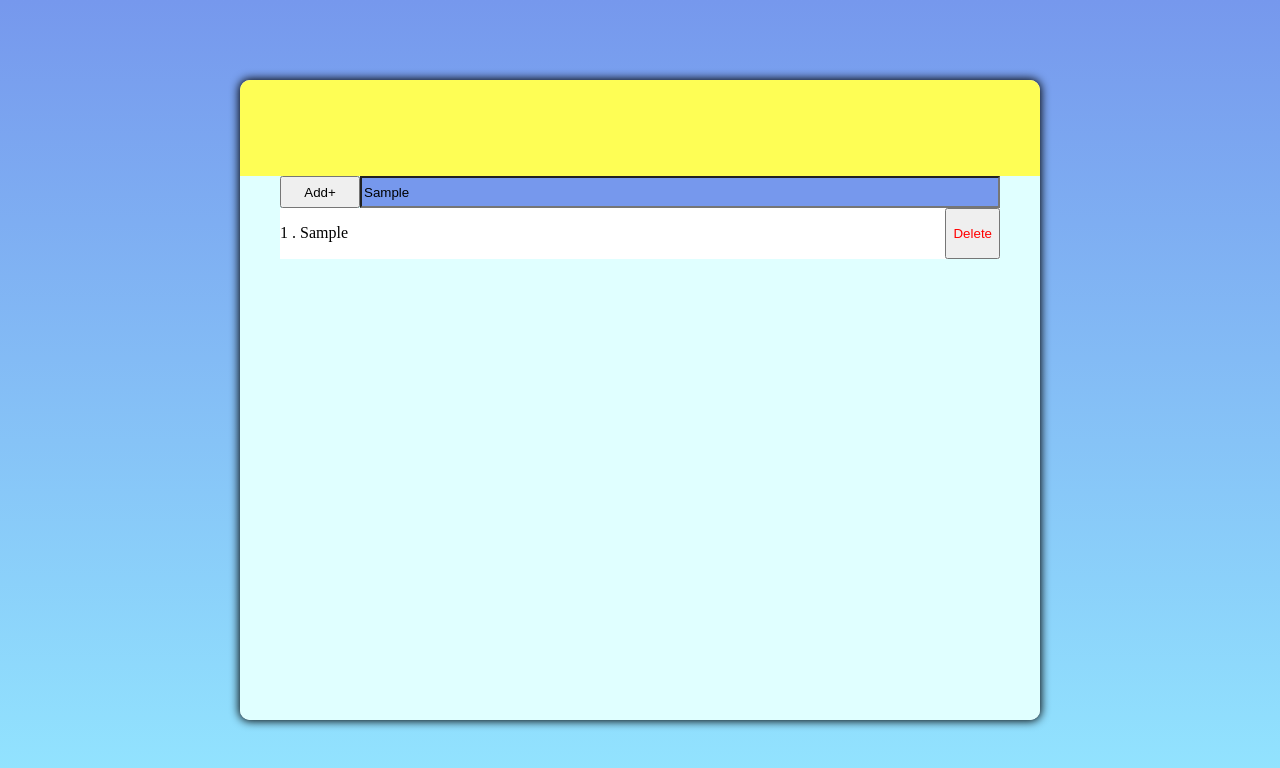
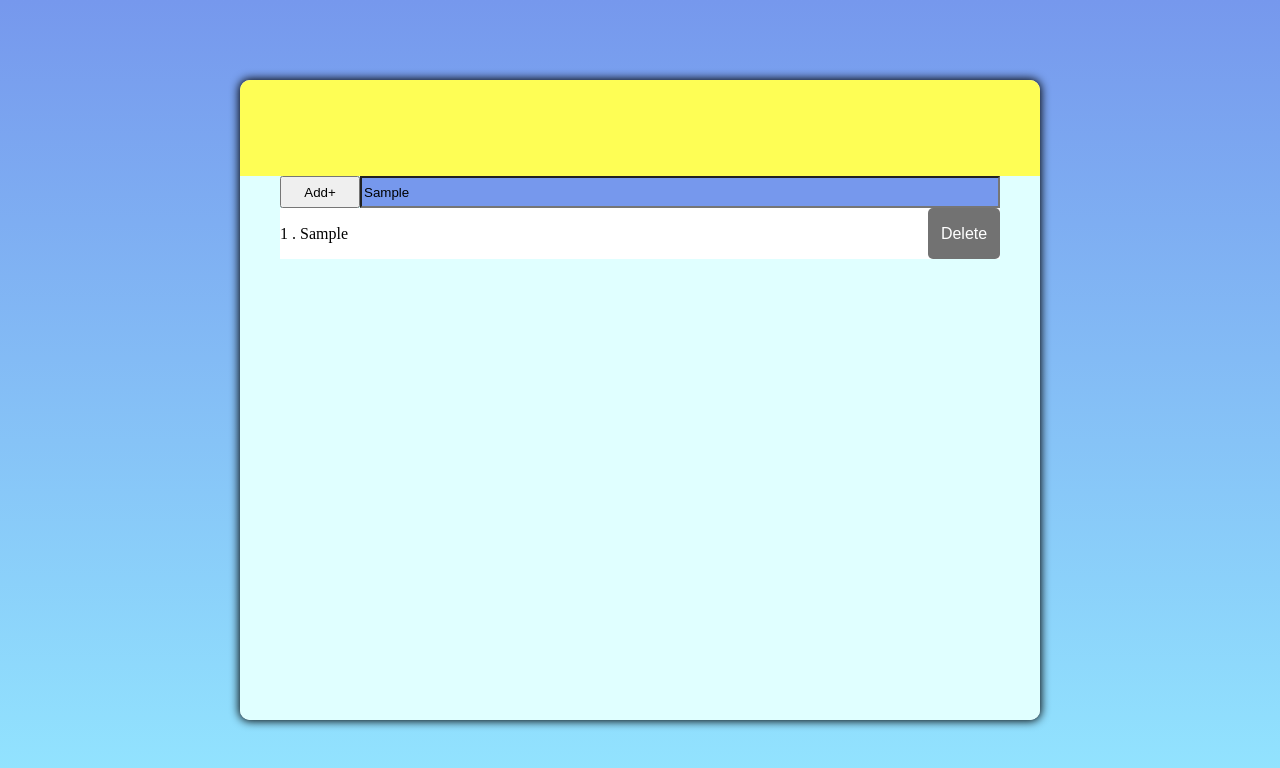
Before and after one commit to NikPal8/Todo_List, a plain HTML site: page index.html in a window 1280 px wide. Both pictures are taken after typing "Sample" into the empty fields and a click on the button "Add+". Drawn offline with Linux system fonts and the light colour scheme.

Commit message:
Added delete functionality and numbering

```diff
--- a/Todo_List.css
+++ b/Todo_List.css
@@ -85,6 +85,7 @@
                             display: flex;
                             flex-direction: row;
                             justify-content: space-between;
+                            align-items: center;
 
 
 
@@ -95,9 +96,27 @@
 
 
 
-                            /* .deleteBtn {
-                                background-color: red;
+                            #deleteBtn {
+                                background-color: rgb(114, 114, 114);
+                                color:white;
                                 height: 100%;
                                 width: 10%;
+                                font-size: 1rem;
+                                border-radius: 5px;
+                                border: none;
 
-                            } */
+
+                            }
+                                #deleteBtn:hover {
+                                    background-color: rgb(253, 68, 68);
+
+                                    /* box-shadow: 0px 0 5px 5px lightgray; */
+                                    /* font-weight: bolder;
+                                    font-size: 1.05rem; */
+                                    color: white;
+                                    border: solid  rgb(123, 123, 123);
+
+                                    border-radius: 5px;
+                                    transition-delay:0.05s;
+
+                                }
--- a/Todo_List.js
+++ b/Todo_List.js
@@ -3,25 +3,37 @@
 
 const todoTaskInput = document.querySelector('#todoTaskInput');
 
+const todoBody = document.querySelector('#todoBody');
 
 const todoTask = document.querySelector('#task');
 
 let num = 0;
+
 addBtn.addEventListener('click', function() {
 
-  num = num + 1;
 
-    // Span text from input box(#task)
-        let newelement = document.createElement('li');
-        let listNumber = document.createElement('span');
+  num++;
 
 
-        let taskText = document.createElement('p');
-        let taskTextValue = ` ${listNumber.textContent = 0 + num} . ${todoTask.value}`;
+  // Span text from input box(#task)
+  let newelement = document.createElement('li');
+
+  let listNumber = document.createElement('span');
+
+
+
+  let taskText = document.createElement('p');
+
+
+
+    let taskTextValue = ` ${listNumber.textContent = 0 + num } . ${todoTask.value}`;
+
+
         taskText.textContent = taskTextValue;
-        // Delete Btn
+
+
         const deleteItem = document.createElement('button');
-        deleteItem.style.color = 'red';
+        deleteItem.id = 'deleteBtn';
         deleteItem.textContent = "Delete";
 
 
@@ -37,11 +49,16 @@
 
 
 
-});
+        deleteItem.addEventListener('click', function(){
+
+          listNumber.remove();
+          newelement.remove();
 
 
 
 
-// deletebtn.addEventListener('click', function(){
 
-// });
+        });
+
+
+});
```
